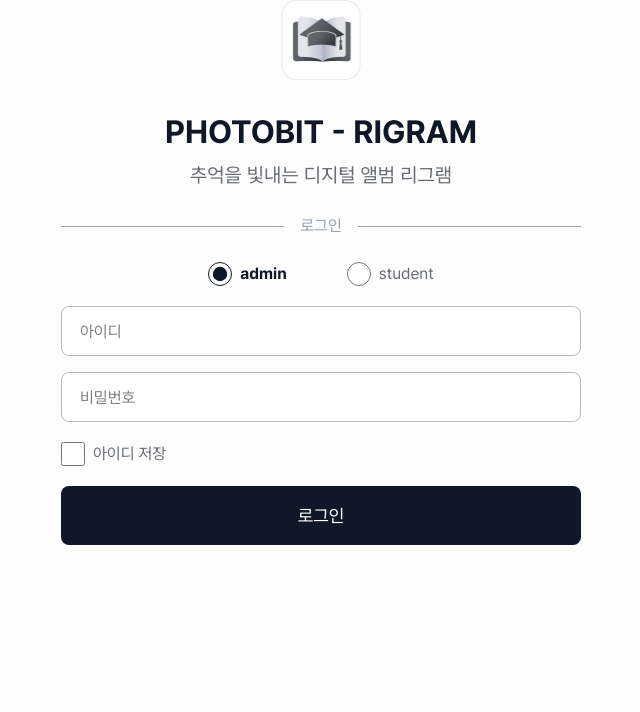
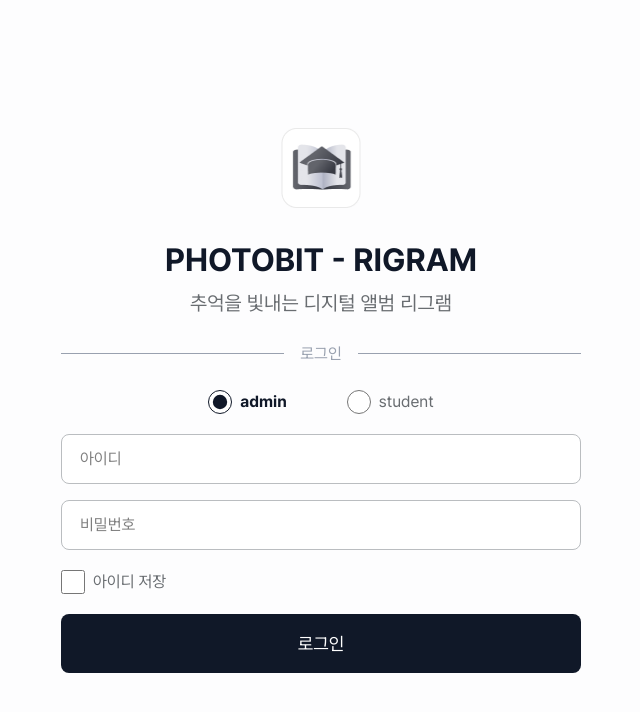
Before and after one commit to Photobit-RIGRAM/RIGRAM, a Next.js app: page /login in a window 1280 px wide. Shown: the top 712 px of the page, without its empty margins (319-959 px from the left). Built offline with nearby package versions, Linux system fonts and the light colour scheme.

Commit message:
[Style] 색상 추가

```diff
--- a/src/app/globals.css
+++ b/src/app/globals.css
@@ -26,6 +26,7 @@
   --gray-100: #fdfdfe;
 
   --border: #e9e9e9;
+  --border-section: #f4f4f4;
 
   --tab-bg-bottom: rgba(61, 63, 84, 0.7);
   --tab-bg-bottom-active: rgba(255, 255, 255, 0.15);
@@ -64,6 +65,7 @@
   --color-gray-100: var(--gray-100);
 
   --color-border: var(--border);
+  --color-border-section: var(--border-section);
 
   --color-tab-bg-bottom: var(--tab-bg-bottom);
   --color-tab-bg-bottom-active: var(--tab-bg-bottom-active);
@@ -87,14 +89,22 @@
 }
 
 * {
+  font-family: var(--font-pretendard);
+}
+*,
+*::before,
+*::after {
   box-sizing: border-box;
-  font-family: var(--font-pretendard);
 }
 
 html,
 body {
+  margin: 0;
+  padding: 0;
   font-family: var(--font-pretendard);
   background-color: #fdfdfe;
+  width: 100%;
+  height: 100%;
 }
 
 h1,
```
